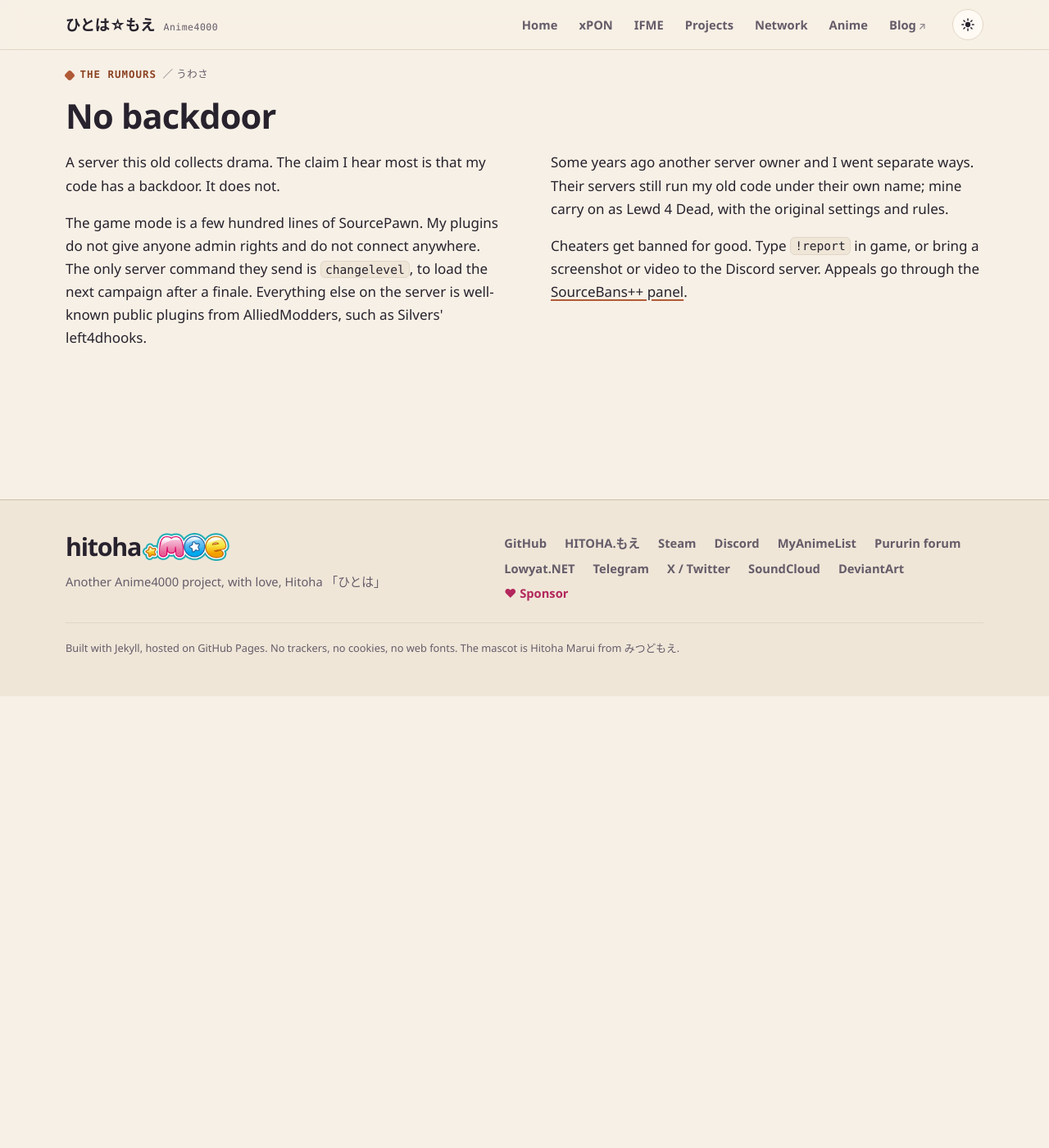
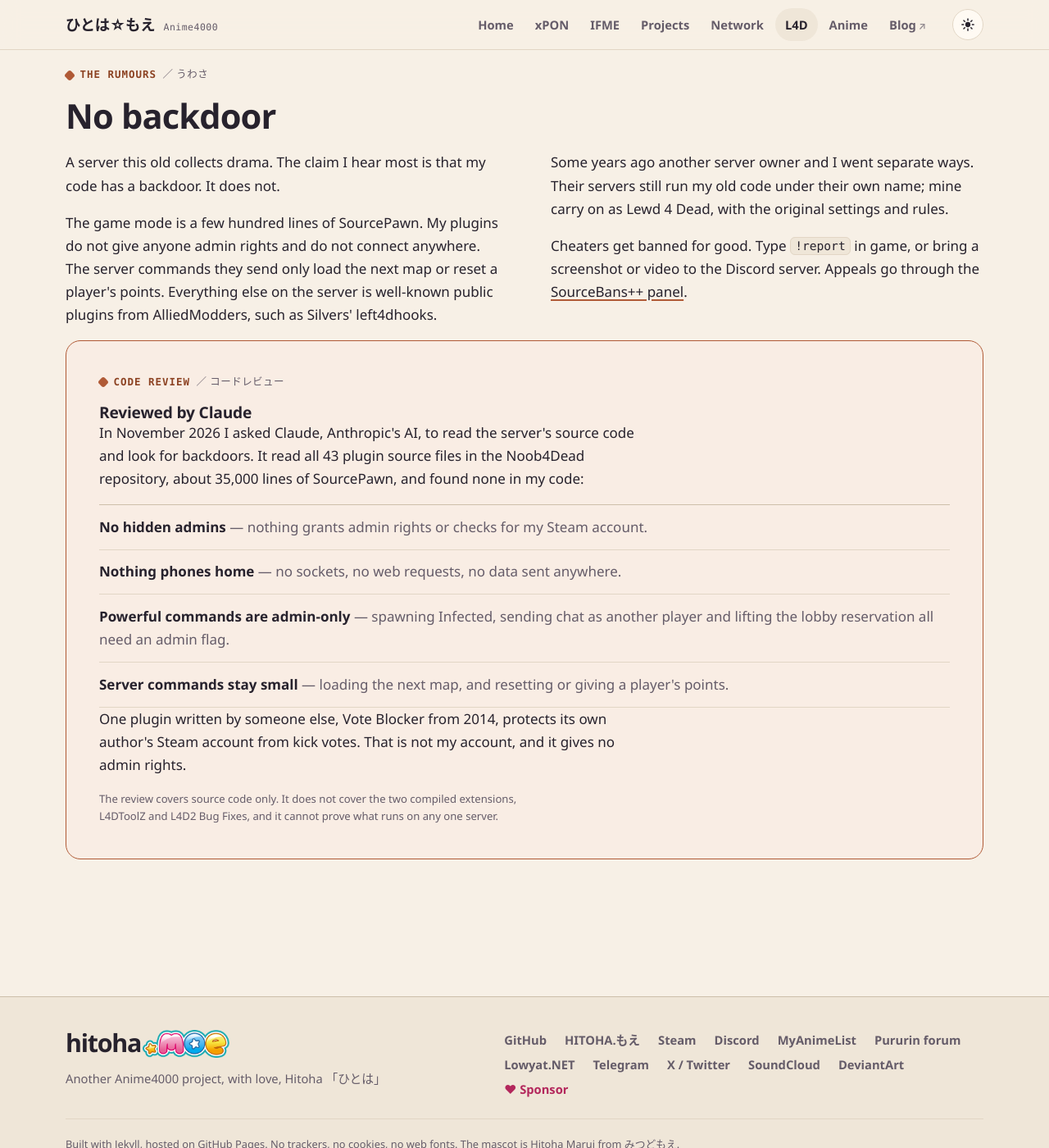
Before and after one commit to Anime4000/anime4000.github.io, a Jekyll site: the page built from loot4dead.html, in a window 1280 px wide and 1400 px high, scrolled down 4811 px. Shown: the whole window at 82% size. Built offline with Jekyll 4.4.1, drawn with Linux system fonts in a browser that asks for light colours; before the commit the page ends 5660 px from its top, so only the background shows below that.

Commit message:
Add L4D to the menu and a code review note to Loot 4 Dead
Link /loot4dead/ from the site menu as L4D. Add a "Reviewed by Claude"
block to the backdoor section, summarising a read of all 43 plugin
source files in Noob4Dead, and correct which server commands the
plugins send.

Co-Authored-By: Claude Opus 5.5 <noreply@anthropic.com>

```diff
--- a/_data/nav.yml
+++ b/_data/nav.yml
@@ -8,6 +8,8 @@
   url: /projects/
 - title: Network
   url: /network/
+- title: L4D
+  url: /loot4dead/
 - title: Anime
   url: /anime/
 - title: Blog
--- a/loot4dead.html
+++ b/loot4dead.html
@@ -171,10 +171,9 @@ lede: >-
         </p>
         <p>
           The game mode is a few hundred lines of SourcePawn. My plugins do not give anyone
-          admin rights and do not connect anywhere. The only server command they send is
-          <code>changelevel</code>, to load the next campaign after a finale. Everything else on
-          the server is well-known public plugins from AlliedModders, such as Silvers'
-          left4dhooks.
+          admin rights and do not connect anywhere. The server commands they send only load the
+          next map or reset a player's points. Everything else on the server is well-known
+          public plugins from AlliedModders, such as Silvers' left4dhooks.
         </p>
       </div>
       <div class="prose">
@@ -190,5 +189,28 @@ lede: >-
         </p>
       </div>
     </div>
+    <div class="notice" id="review">
+      <p class="eyebrow"><span class="eyebrow-mark"></span>Code review <span class="jp" lang="ja">／ コードレビュー</span></p>
+      <h3>Reviewed by Claude</h3>
+      <p>
+        In November 2026 I asked Claude, Anthropic's AI, to read the server's source code and
+        look for backdoors. It read all 43 plugin source files in the Noob4Dead repository,
+        about 35,000 lines of SourcePawn, and found none in my code:
+      </p>
+      <ul class="likes">
+        <li><strong>No hidden admins</strong> — nothing grants admin rights or checks for my Steam account.</li>
+        <li><strong>Nothing phones home</strong> — no sockets, no web requests, no data sent anywhere.</li>
+        <li><strong>Powerful commands are admin-only</strong> — spawning Infected, sending chat as another player and lifting the lobby reservation all need an admin flag.</li>
+        <li><strong>Server commands stay small</strong> — loading the next map, and resetting or giving a player's points.</li>
+      </ul>
+      <p>
+        One plugin written by someone else, Vote Blocker from 2014, protects its own author's
+        Steam account from kick votes. That is not my account, and it gives no admin rights.
+      </p>
+      <p class="fineprint">
+        The review covers source code only. It does not cover the two compiled extensions,
+        L4DToolZ and L4D2 Bug Fixes, and it cannot prove what runs on any one server.
+      </p>
+    </div>
   </div>
 </section>
```
